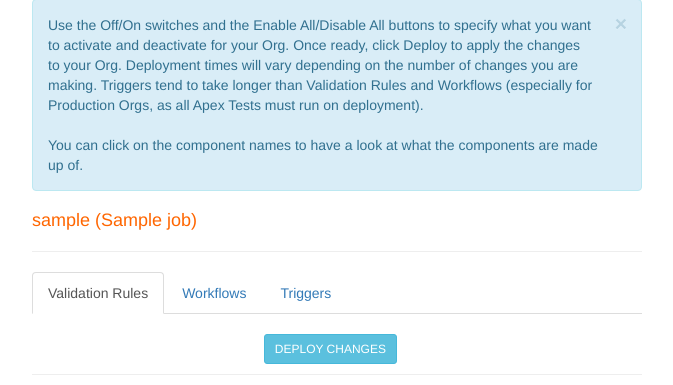
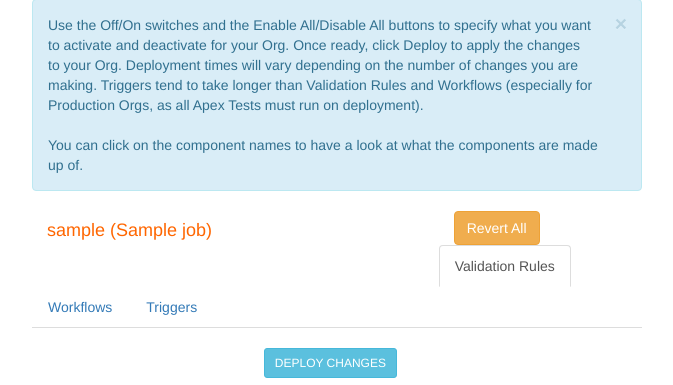
Before and after one commit to benedwards44/sfswitch, a Django app: template sfswitch/templates/job.html in a window 1280 px wide. Shown: the part 155-540 px from the top of the page, without its empty margins (303-976 px from the left). Run offline with Django 3.2, Linux system fonts and the light colour scheme; the template is opened without the code that fills it: most values are stand-ins (such as "Sample title", 1, 10 or a date in 2020); data that the repository does not hold is empty; some libraries are stand-ins or nearby versions.

Commit message:
Added Revert All button

```diff
--- a/sfswitch/templates/404.html
+++ b/sfswitch/templates/404.html
@@ -9,7 +9,7 @@
 	<div role="alert" class="alert alert-danger">
 		The page you are looking for could not be found. If you are trying to load a job, chances are it was deleted or clear from the database. Please run the process again.
 		<br/><br/>
-		Click <a href="/">here</a> to return to the home page.
+		Click <a href="/{% if request.GET.noheader == '1' %}?noheader=1{% endif %}">here</a> to return to the home page.
 	</div>
 
 {% endblock %}
--- a/sfswitch/templates/job.html
+++ b/sfswitch/templates/job.html
@@ -60,7 +60,13 @@
 		You can click on the component names to have a look at what the components are made up of.
 	</div>
 
-	<h4>{% if job.username %}{{ job.username }}{% endif %} ({{ job.org_name }})</h4>
+	<div class="col-md-8">
+		<h4>{% if job.username %}{{ job.username }}{% endif %} ({{ job.org_name }})</h4>
+	</div>
+
+	<div class="col-md-4">
+		<a href="javascript:alert('Coming soon...');" class="btn btn-warning">Revert All</a>
+	</div>
 
 	<hr />
 
```
